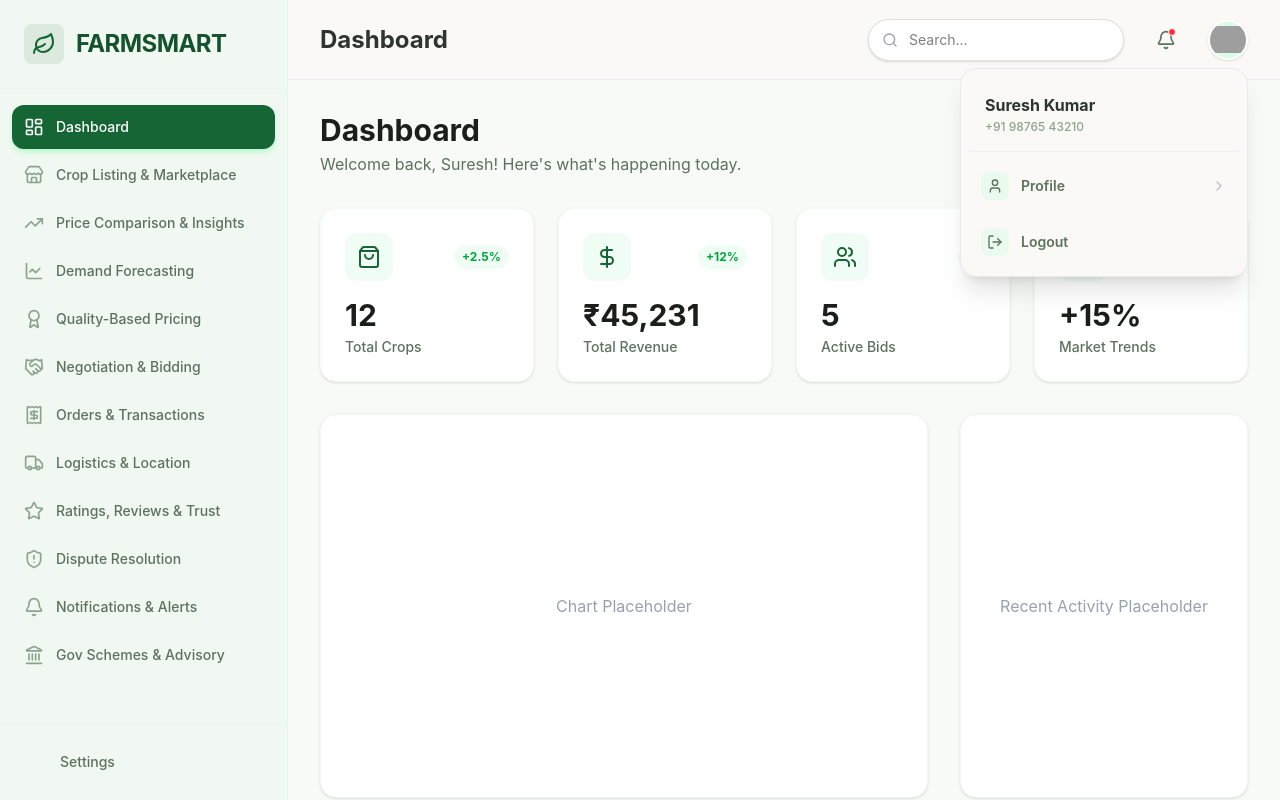
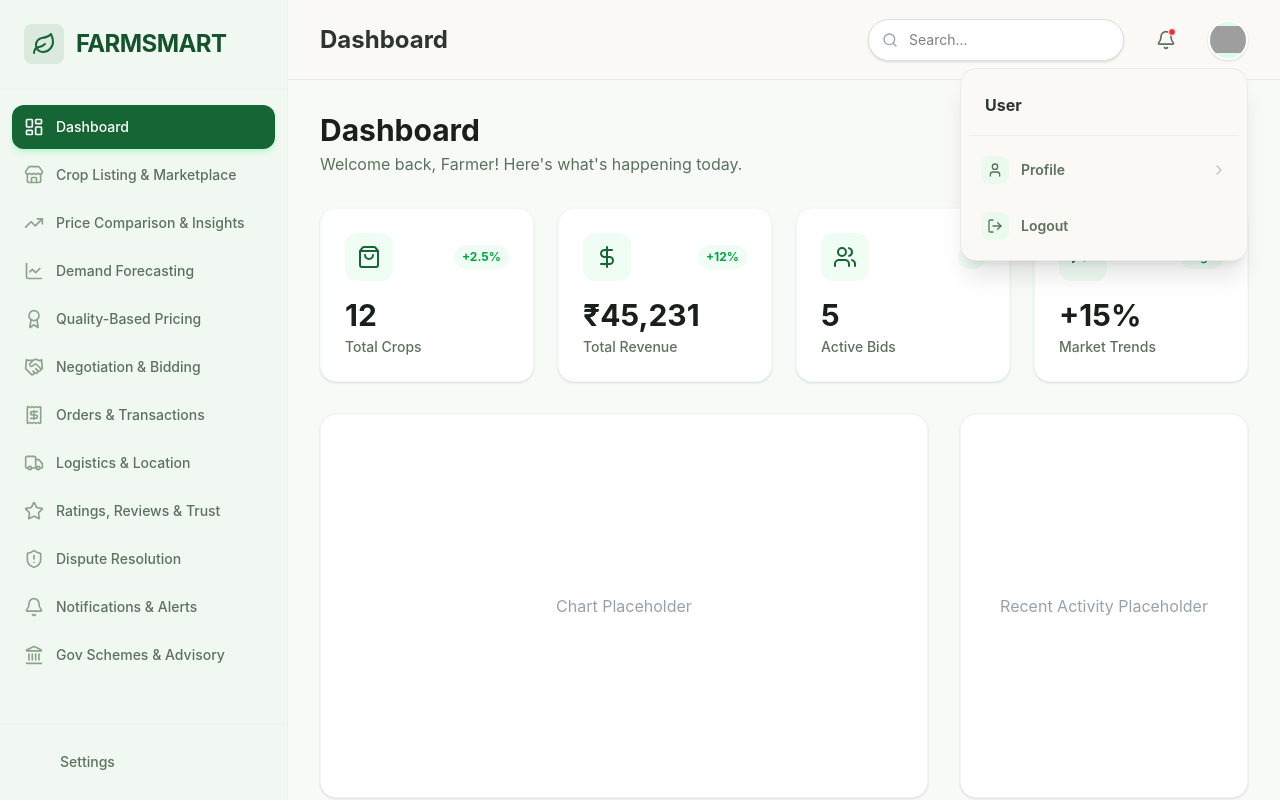
Before and after one commit to SaranHiruthikM/FarmSmart, a React app in the folder frontend/: page /dashboard in a window 1280 px wide. Both pictures are taken after a click on the button 1228 px from the left and 39 px from the top of the page. Built offline with nearby package versions, Linux system fonts and the light colour scheme; grey boxes are pictures that could not be loaded; the HTML template or start-up script is replaced by a standard one.

Commit message:
added some specific auth changes

```diff
--- a/frontend/src/App.jsx
+++ b/frontend/src/App.jsx
@@ -1,4 +1,5 @@
 import { Routes, Route, Navigate } from "react-router-dom";
+import authService from "./services/auth.service";
 
 import Login from "./pages/Login";
 import Register from "./pages/Register";
@@ -11,13 +12,22 @@ import CropListingForm from "./pages/CropListingForm";
 import PriceInsights from "./pages/PriceInsights";
 import DemandForecast from "./pages/DemandForecast";
 
+// Protected Route Wrapper for Public Pages (Login/Register)
+// If authenticated, redirect to dashboard.
+const PublicRoute = ({ children }) => {
+  if (authService.isAuthenticated()) {
+    return <Navigate to="/dashboard" replace />;
+  }
+  return children;
+};
+
 function App() {
   return (
     <Routes>
       <Route path="/" element={<Navigate to="/login" replace />} />
-      <Route path="/login" element={<Login />} />
-      <Route path="/register" element={<Register />} />
-      <Route path="/otp" element={<Otp />} />
+      <Route path="/login" element={<PublicRoute><Login /></PublicRoute>} />
+      <Route path="/register" element={<PublicRoute><Register /></PublicRoute>} />
+      <Route path="/otp" element={<PublicRoute><Otp /></PublicRoute>} />
 
       {/* Dashboard Routes */}
       <Route path="/dashboard" element={<DashboardLayout />}>
--- a/frontend/src/components/layout/Header.jsx
+++ b/frontend/src/components/layout/Header.jsx
@@ -1,11 +1,14 @@
 import React, { useState, useRef, useEffect } from "react";
 import { Search, Bell, User, ChevronRight, LogOut, MessageSquare, Gavel, AlertCircle } from "lucide-react";
 import { motion, AnimatePresence } from "framer-motion";
-import users from "../../mock/users.json"; // Assuming we pull user data, or just mock it here
+import { useNavigate } from "react-router-dom";
+import authService from "../../services/auth.service";
 
 const Header = () => {
     const [showNotifications, setShowNotifications] = useState(false);
     const [showProfile, setShowProfile] = useState(false);
+    const navigate = useNavigate();
+    const user = authService.getCurrentUser();
 
     // Close on click outside
     const notifRef = useRef(null);
@@ -19,6 +22,11 @@ const Header = () => {
         document.addEventListener("mousedown", handleClickOutside);
         return () => document.removeEventListener("mousedown", handleClickOutside);
     }, []);
+
+    const handleLogout = () => {
+        authService.logout();
+        navigate("/login");
+    };
 
     return (
         <header className="h-20 bg-[#FAF9F6] border-b border-[#EAEAEA] flex items-center justify-between px-8 shrink-0 relative bg-opacity-80 backdrop-blur-sm z-20">
@@ -76,8 +84,8 @@ const Header = () => {
                         className="flex items-center gap-3 focus:outline-none"
                     >
                         <div className="w-10 h-10 rounded-full bg-green-100 border-2 border-white shadow-sm flex items-center justify-center overflow-hidden">
-                            {/* Placeholder Avatar */}
-                            <img src="https://ui-avatars.com/api/?name=Farm+User&background=166534&color=fff" alt="User" />
+                            {/* Placeholder Avatar - could be dynamic too if user has image */}
+                            <img src={`https://ui-avatars.com/api/?name=${user?.fullName || 'Farm User'}&background=166534&color=fff`} alt="User" />
                         </div>
                     </button>
 
@@ -90,8 +98,8 @@ const Header = () => {
                                 className="absolute right-0 top-full mt-2 w-72 bg-[#FAF9F6] rounded-2xl shadow-xl border border-[#EAEAEA] overflow-hidden origin-top-right p-2"
                             >
                                 <div className="p-4 border-b border-[#EAEAEA]/60 mb-2">
-                                    <h4 className="font-bold text-[#2D362E]">Suresh Kumar</h4>
-                                    <p className="text-xs text-[#8CA38D] font-medium mt-0.5">+91 98765 43210</p>
+                                    <h4 className="font-bold text-[#2D362E]">{user?.fullName || "User"}</h4>
+                                    <p className="text-xs text-[#8CA38D] font-medium mt-0.5">{user?.phoneNumber || ""}</p>
                                 </div>
 
                                 <div className="space-y-1">
@@ -105,7 +113,10 @@ const Header = () => {
                                         <ChevronRight className="w-4 h-4 text-[#C0C0C0]" />
                                     </button>
 
-                                    <button className="w-full flex items-center justify-between p-3 rounded-xl hover:bg-white hover:shadow-sm text-[#5C715E] hover:text-red-600 transition-all group">
+                                    <button
+                                        onClick={handleLogout}
+                                        className="w-full flex items-center justify-between p-3 rounded-xl hover:bg-white hover:shadow-sm text-[#5C715E] hover:text-red-600 transition-all group"
+                                    >
                                         <div className="flex items-center gap-3">
                                             <div className="p-1.5 bg-green-100/50 rounded-lg group-hover:bg-red-50 transition-colors">
                                                 <LogOut className="w-4 h-4" />
--- a/frontend/src/pages/Dashboard.jsx
+++ b/frontend/src/pages/Dashboard.jsx
@@ -1,13 +1,17 @@
 import React from "react";
 import { TrendingUp, Users, DollarSign, ShoppingBag } from "lucide-react";
+import authService from "../services/auth.service";
 
 const Dashboard = () => {
+  const user = authService.getCurrentUser();
+  const firstName = user?.fullName?.split(' ')[0] || "Farmer";
+
   return (
     <div className="space-y-8">
       {/* Welcome Section */}
       <div>
         <h1 className="text-3xl font-bold text-[#1a1f1b]">Dashboard</h1>
-        <p className="text-[#5C715E] mt-1">Welcome back, Suresh! Here's what's happening today.</p>
+        <p className="text-[#5C715E] mt-1">Welcome back, {firstName}! Here's what's happening today.</p>
       </div>
 
       {/* Stats Grid */}
```
